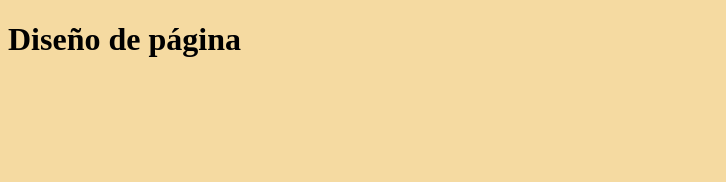
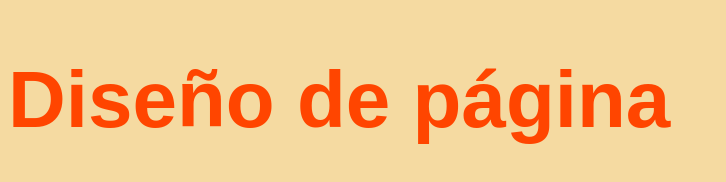
Before and after one commit to HeidyDaniela/webheidy, a plain HTML site: page index.html in a window 1280 px wide. Shown: the whole page, without its empty margins (0-726 px from the left). Drawn offline with Linux system fonts and the light colour scheme.

Commit message:
cambio uno

```diff
--- a/estilos.css
+++ b/estilos.css
@@ -1,3 +1,8 @@
 body{
     background-color: rgb(245, 218, 161);
 }
+h1{
+    font-size: 5em;
+    color: orangered;
+    font-family: fantasy;
+}
```
